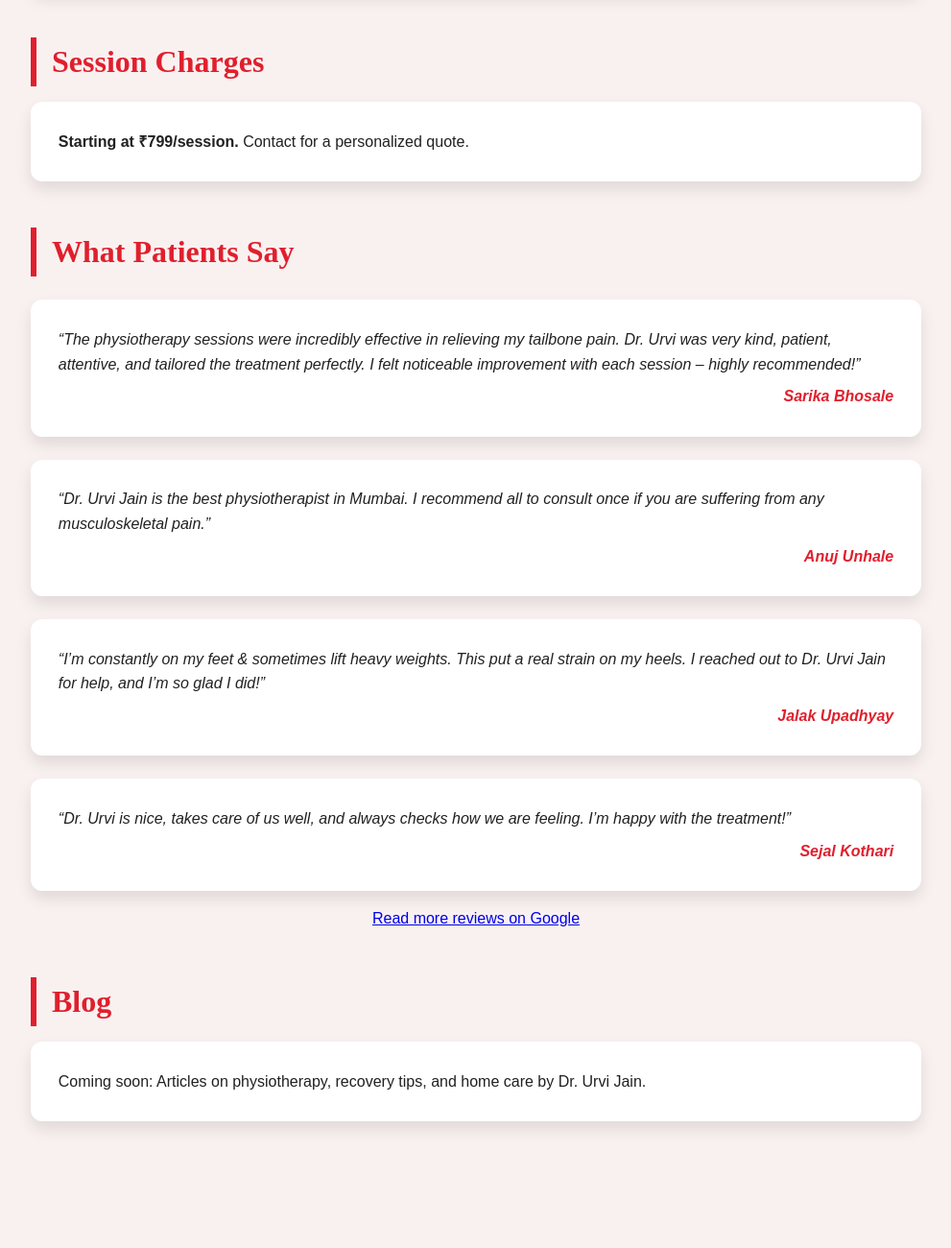
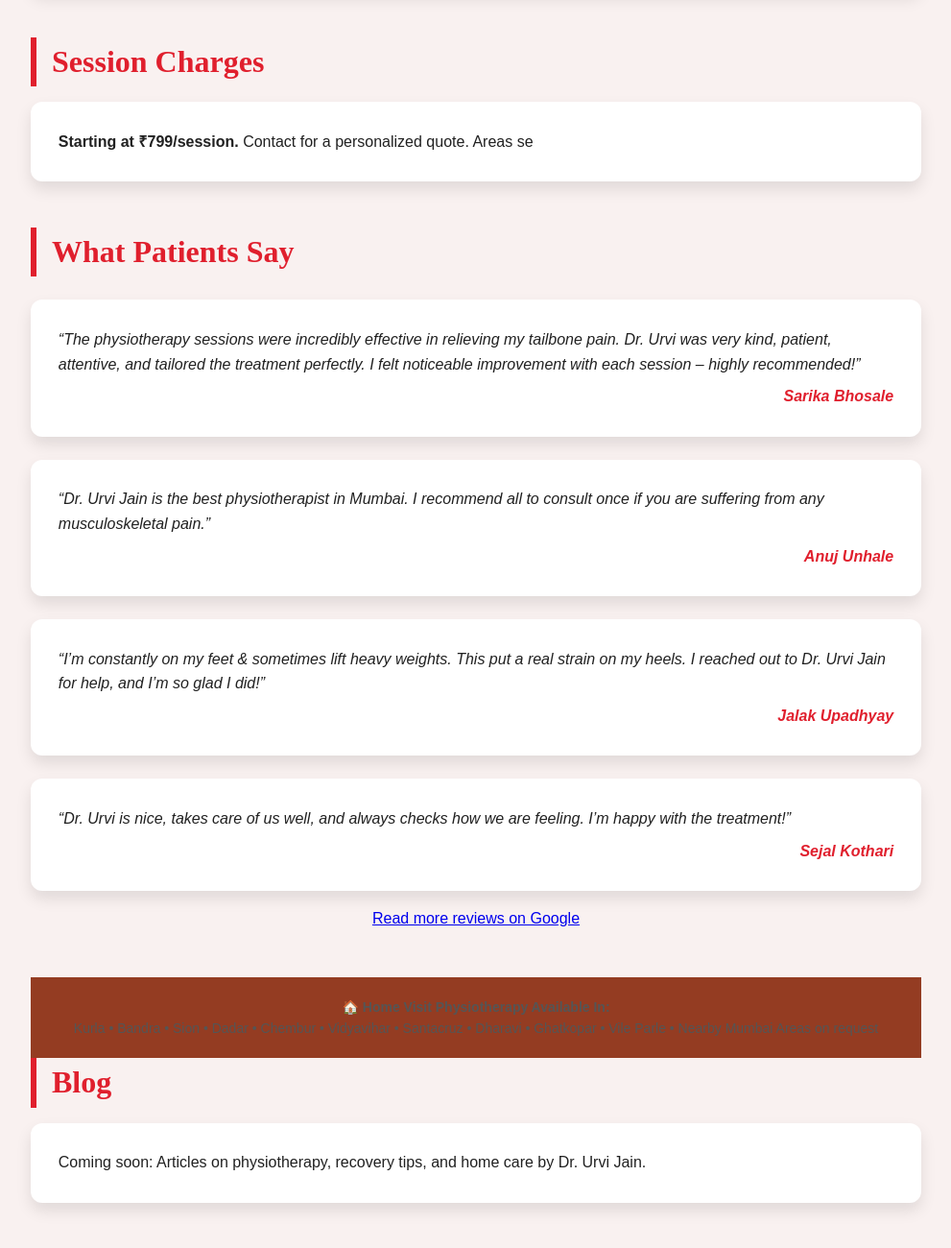
Before and after one commit to drurviphysio/dr-urvi-physio, a plain HTML site: page index.html in a window 1280 px wide. Shown: the part 1578-2878 px from the top of the page at 96% size, without its empty margins (144-1135 px from the left). Before the commit the page ends 2794 px from the top, so only its background shows below. Drawn offline with Linux system fonts and the light colour scheme.

Commit message:
areas served.html

```diff
--- a/index.html
+++ b/index.html
@@ -183,7 +183,7 @@
     <p>
       <span class="tooltip" data-tooltip="Bachelor of Physiotherapy">B.P.T.</span> |
       <span class="tooltip" data-tooltip="Master of Physiotherapy">M.P.T.</span> |
-      <span class="tooltip" data-tooltip="Certified Diabetic Neuropathy Practitioner">C.D.N.P.</span> |
+      <span class="tooltip" data-tooltip="Certified Dry Needling Practitioner">C.D.N.P.</span> |
       <span class="tooltip" data-tooltip="Certified Kinesiology Taping Practitioner">C.K.T.P.</span> |
       <span class="tooltip" data-tooltip="Neurodynamic Solutions Therapist">N.D.S.</span>
       <br>
@@ -246,7 +246,7 @@
     <section id="fees">
       <h2>Session Charges</h2>
       <div class="card">
-        <p><strong>Starting at ₹799/session.</strong> Contact for a personalized quote.</p>
+        <p><strong>Starting at ₹799/session.</strong> Contact for a personalized quote. Areas se</p>
       </div>
     </section>
 
@@ -273,6 +273,12 @@
       </p>
     </section>
 
+    <footer style="text-align: center; padding: 20px; font-size: 14px; color: #555;">
+  <p>🏠 <strong>Home Visit Physiotherapy Available In:</strong></p>
+  <p>Kurla • Bandra • Sion • Dadar • Chembur • Vidyavihar • Santacruz • Dharavi • Ghatkopar • Vile Parle • Nearby Mumbai Areas on request</p>
+</footer>
+
+
     <section id="blog">
       <h2>Blog</h2>
       <div class="card">
```
